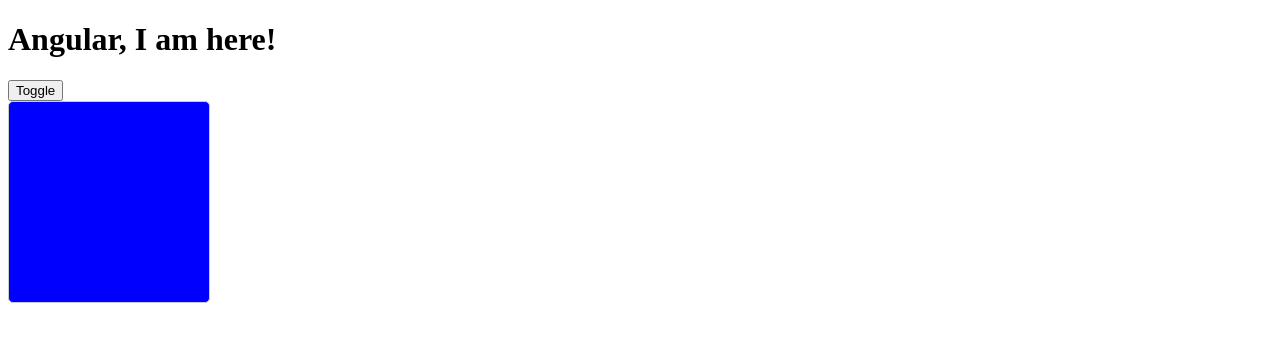
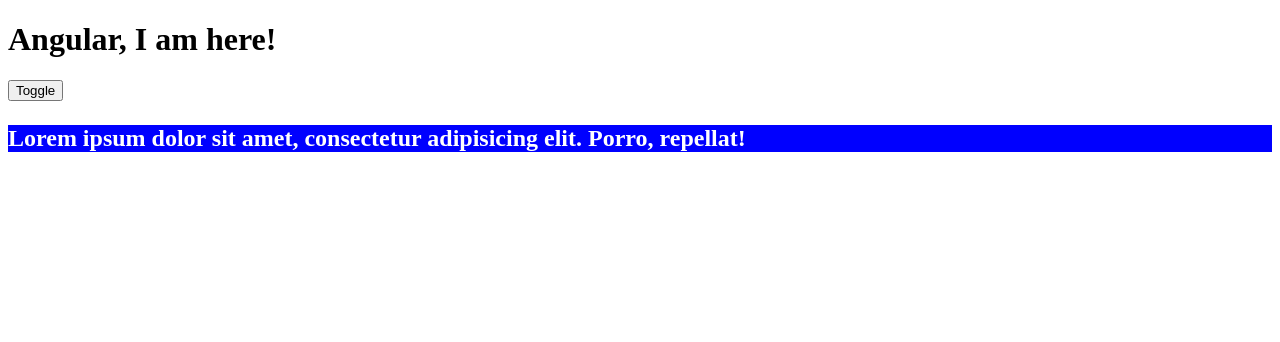
Before and after one commit to kydyrsha/ng9, an Angular app in the folder angular-basics/: page / in a window 1280 px wide. Shown: the top 342 px of the page. Built offline with nearby package versions, Linux system fonts and the light colour scheme.

Commit message:
ngClass dynamic

```diff
--- a/angular-basics/src/app/app.component.css
+++ b/angular-basics/src/app/app.component.css
@@ -0,0 +1,11 @@
+.red {
+  background: red;
+  font-weight:bold;
+  color:#fff;
+}
+
+.blue {
+  background: blue;
+  font-size:1.5rem;
+  color:#fff;
+}
--- a/angular-basics/src/app/app.component.html
+++ b/angular-basics/src/app/app.component.html
@@ -2,7 +2,7 @@
 
 <button (click)="backgroundToggle = !backgroundToggle">Toggle</button>
 
-<div [ngStyle]="{
+<!-- <div [ngStyle]="{
   width: '200px',
   height: '200px',
   borderRadius: '5px',
@@ -10,4 +10,13 @@
   background: backgroundToggle ? 'red' : 'blue'
 }">
 
-</div>
+</div> -->
+
+<!-- <p [ngClass]="{
+  red: backgroundToggle, blue:!backgroundToggle
+}">Lorem ipsum dolor sit amet, consectetur adipisicing elit. Neque, magnam!</p> -->
+
+
+<p [class.blue]="!backgroundToggle"
+   [class.red]="!backgroundToggle"
+>Lorem ipsum dolor sit amet, consectetur adipisicing elit. Porro, repellat!</p>
```
